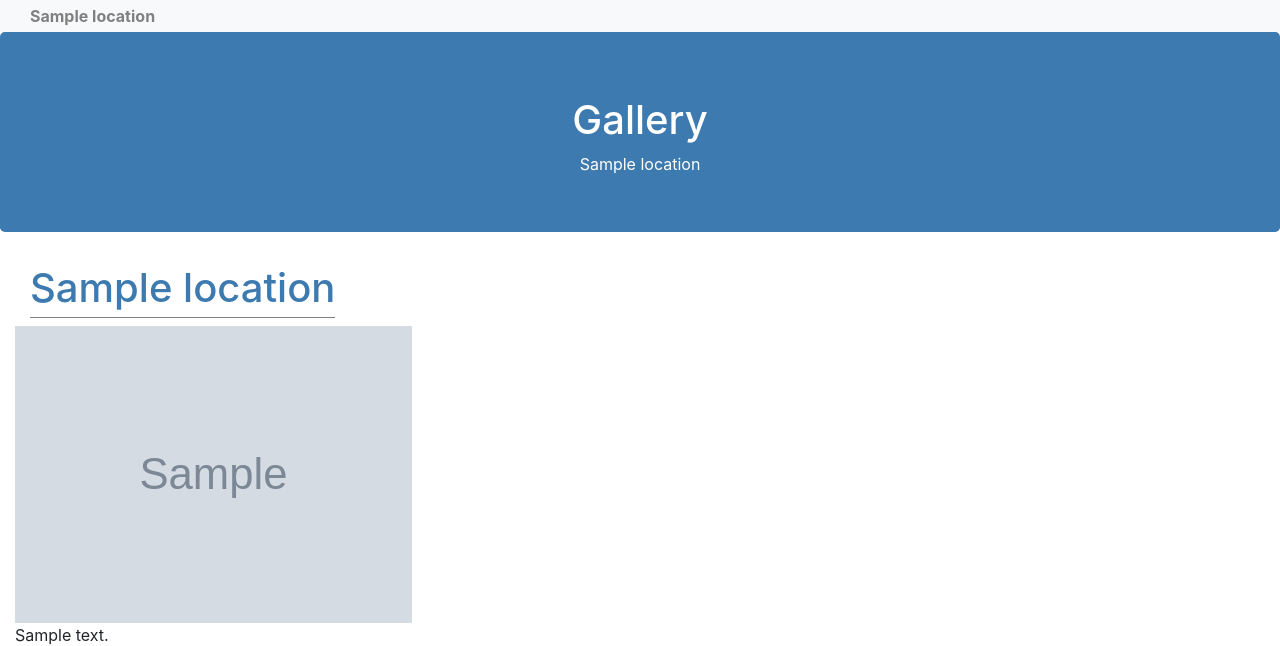
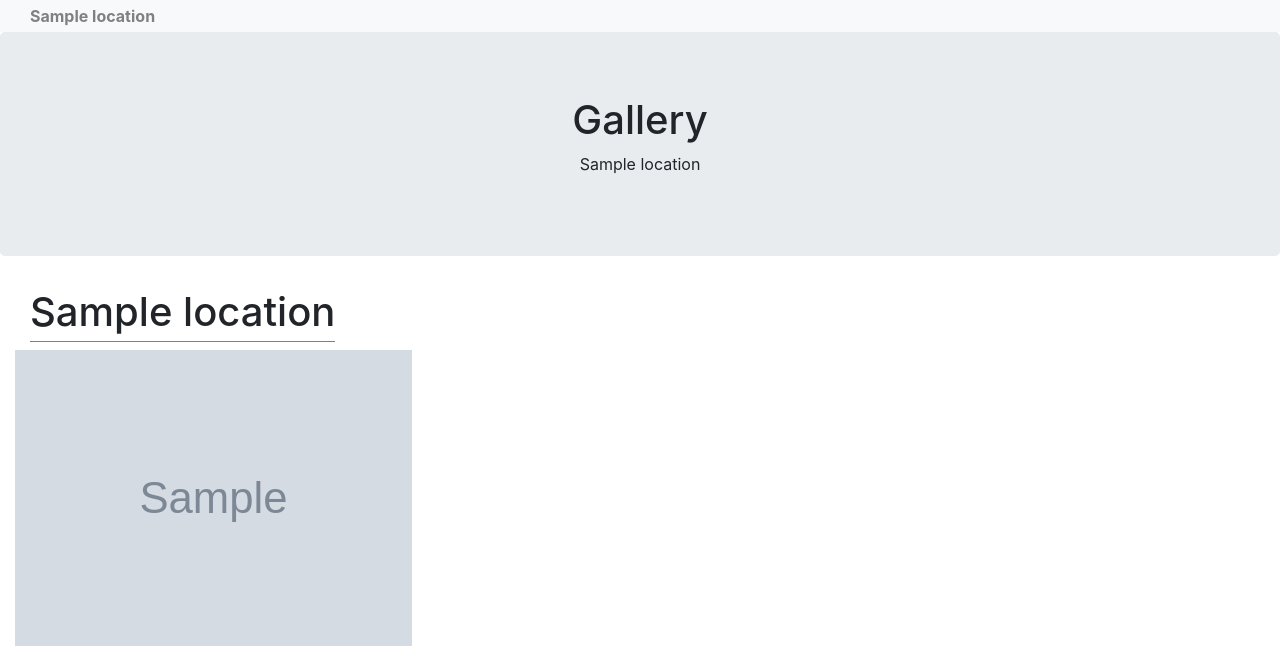
Before and after one commit to maxwellkimutai/gallery-app, a Django app: page /location/1 in a window 1280 px wide. Shown: the part 56-702 px from the top of the page. Run offline with Django 3.2, Linux system fonts and the light colour scheme; tables that the repository leaves empty hold one stand-in row (values such as "Sample post"); grey boxes marked "Sample" are stand-in pictures; some libraries are stand-ins or nearby versions.

```diff
--- a/static/css/basegallery.css
+++ b/static/css/basegallery.css
@@ -17,22 +17,3 @@ div.scrollmenu a {
 div.scrollmenu a:hover {
     color: black;
 }
-
-.image {
-    max-width: 850px!important;
-}
-.jumbotron {
-    background-color: #3d7aaf; /* Orange */
-    color: #ffffff;
-    height: 200px;
-}
-.navbar {
-    color: #3d7aaf;
-}
-::-webkit-scrollbar {
-    width: 0px;  /* remove scrollbar space */
-    background: transparent;  /* optional: just make scrollbar invisible */
-}
-.location-heading {
-    color: #3d7aaf;
-}
```
